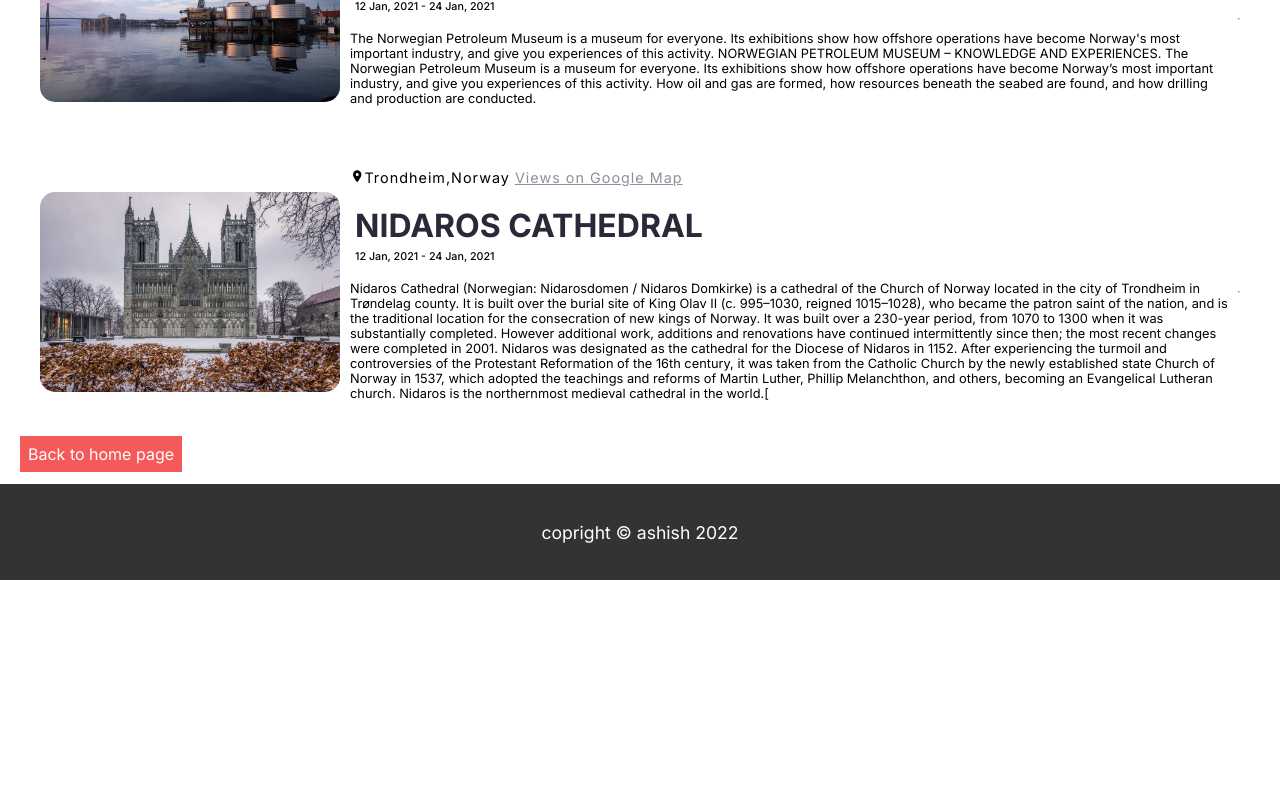
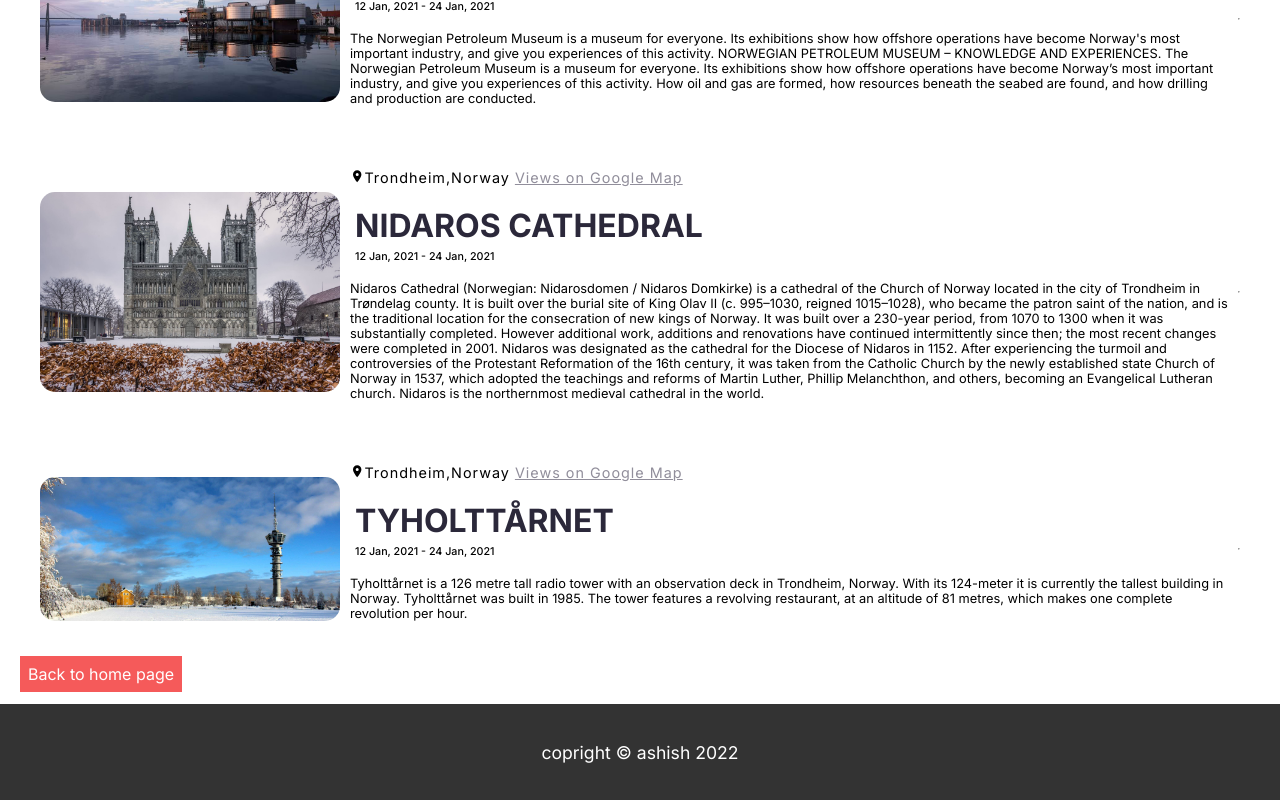
Before and after one commit to ashishdevkota/travel-diary, a React (Create React App) app: page /allpost in a window 1280 px wide. Shown: the part 985-1785 px from the top of the page. Before the commit the page ends 1565 px from the top, so only its background shows below. Built offline with nearby package versions, Linux system fonts and the light colour scheme.

Commit message:
new place added

```diff
--- a/src/App.js
+++ b/src/App.js
@@ -63,9 +63,19 @@ Its exhibitions show how offshore operations have become Norway’s most importa
       googleMapsUrl: "https://goo.gl/maps/g9VFeBstVaKAxMYm8",
       startDate: "12 Jan, 2021",
       endDate: "24 Jan, 2021",
-      description: `Nidaros Cathedral (Norwegian: Nidarosdomen / Nidaros Domkirke) is a cathedral of the Church of Norway located in the city of Trondheim in Trøndelag county. It is built over the burial site of King Olav II (c. 995–1030, reigned 1015–1028), who became the patron saint of the nation, and is the traditional location for the consecration of new kings of Norway. It was built over a 230-year period, from 1070 to 1300 when it was substantially completed. However additional work, additions and renovations have continued intermittently since then; the most recent changes were completed in 2001. Nidaros was designated as the cathedral for the Diocese of Nidaros in 1152. After experiencing the turmoil and controversies of the Protestant Reformation of the 16th century, it was taken from the Catholic Church by the newly established state Church of Norway in 1537, which adopted the teachings and reforms of Martin Luther, Phillip Melanchthon, and others, becoming an Evangelical Lutheran church. Nidaros is the northernmost medieval cathedral in the world.[
+      description: `Nidaros Cathedral (Norwegian: Nidarosdomen / Nidaros Domkirke) is a cathedral of the Church of Norway located in the city of Trondheim in Trøndelag county. It is built over the burial site of King Olav II (c. 995–1030, reigned 1015–1028), who became the patron saint of the nation, and is the traditional location for the consecration of new kings of Norway. It was built over a 230-year period, from 1070 to 1300 when it was substantially completed. However additional work, additions and renovations have continued intermittently since then; the most recent changes were completed in 2001. Nidaros was designated as the cathedral for the Diocese of Nidaros in 1152. After experiencing the turmoil and controversies of the Protestant Reformation of the 16th century, it was taken from the Catholic Church by the newly established state Church of Norway in 1537, which adopted the teachings and reforms of Martin Luther, Phillip Melanchthon, and others, becoming an Evangelical Lutheran church. Nidaros is the northernmost medieval cathedral in the world.
 `,
       imageUrl: "../img/nidaros.jpeg",
+    },
+    {
+      id: 6,
+      title: "Tyholttårnet",
+      location: "Trondheim,Norway",
+      googleMapsUrl: "https://goo.gl/maps/g9VFeBstVaKAxMYm8",
+      startDate: "12 Jan, 2021",
+      endDate: "24 Jan, 2021",
+      description: `Tyholttårnet is a 126 metre tall radio tower with an observation deck in Trondheim, Norway. With its 124-meter it is currently the tallest building in Norway. Tyholttårnet was built in 1985. The tower features a revolving restaurant, at an altitude of 81 metres, which makes one complete revolution per hour.`,
+      imageUrl: "../img/Tyholttårnet.jpg",
     },
   ];
 
```
Also changed, not shown: public/img/Tyholttårnet.jpg (added).
